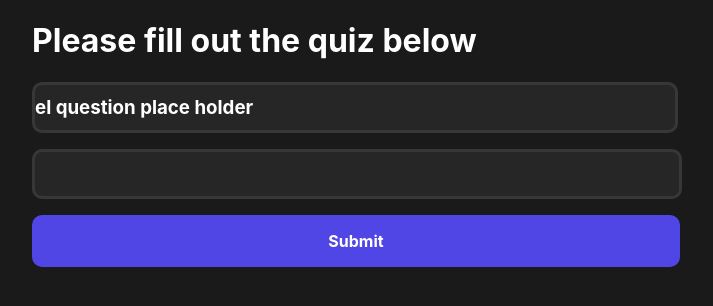
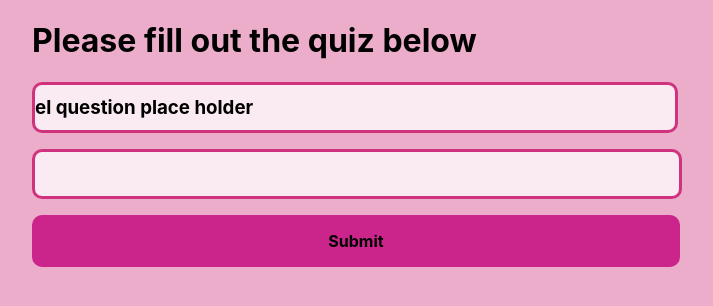
Before and after one commit to bethjm/recipealgo_frontend, a React (Create React App) app: page / in a window 1280 px wide. Shown: the top 306 px of the page, without its empty margins (288-1001 px from the left). Built offline with nearby package versions, Linux system fonts and the light colour scheme.

Commit message:
changed colors on quizpage

```diff
--- a/src/components/QuizPage.css
+++ b/src/components/QuizPage.css
@@ -1,7 +1,7 @@
 .QuizPage {
   height: 100vh;
-  background-color: #1a1a1a;
-  color: white;
+  background-color: #ecadcb;
+  color: black;
   display: flex;
   flex-direction: column;
   align-items: center;
--- a/src/components/UI/Quiz/QuizButton.css
+++ b/src/components/UI/Quiz/QuizButton.css
@@ -10,17 +10,17 @@
 }
 
 .QuizButton .text_container {
-  background-color: #5046e5;
+  background-color: #cb248b;
   width: 100%;
   height: 100%;
   border-radius: 10px;
   border-style: solid;
-  border-color: #5046e5;
+  border-color: #cb248b;
   /* border-width: 3px; */
   border-width: 0.2px 4.5px 0.2px 4.5px;
 }
 .QuizButton h4 {
   text-align: center;
-  color: white;
+  color: black;
   line-height: 0.5rem;
 }
--- a/src/components/UI/Quiz/QuizCheckBox.css
+++ b/src/components/UI/Quiz/QuizCheckBox.css
@@ -14,15 +14,15 @@
 .QuizCheckBox .text_container {
   width: 100%;
   height: 100%;
-  background-color: #262626;
+  background-color: #faebf2;
   border-radius: 10px;
   border-style: solid;
-  border-color: #373737;
+  border-color: #d0337e;
   border-width: 3px;
   line-height: 0.5rem;
 }
 
 .QuizCheckBox .text_container h3 {
-  color: white;
+  color: black;
   line-height: 0.5rem;
 }
--- a/src/components/UI/Quiz/QuizTextInputBox.css
+++ b/src/components/UI/Quiz/QuizTextInputBox.css
@@ -12,14 +12,14 @@
 
 .QuizTextInputBox Input {
   /* padding-left: 0.5rem; */
-  color: white;
+  color: black;
   height: 2.6rem;
   width: 100%;
   line-height: 1rem;
-  background-color: #262626;
+  background-color: #faebf2;
   border-radius: 10px;
   border-style: solid;
-  border-color: #373737;
+  border-color: #d0337e;
   border-width: 3px;
   font-size: 1.2rem;
   font-weight: bold;
```
Also changed, not shown: 1 other file (tests, documents, lock files or other folders).
